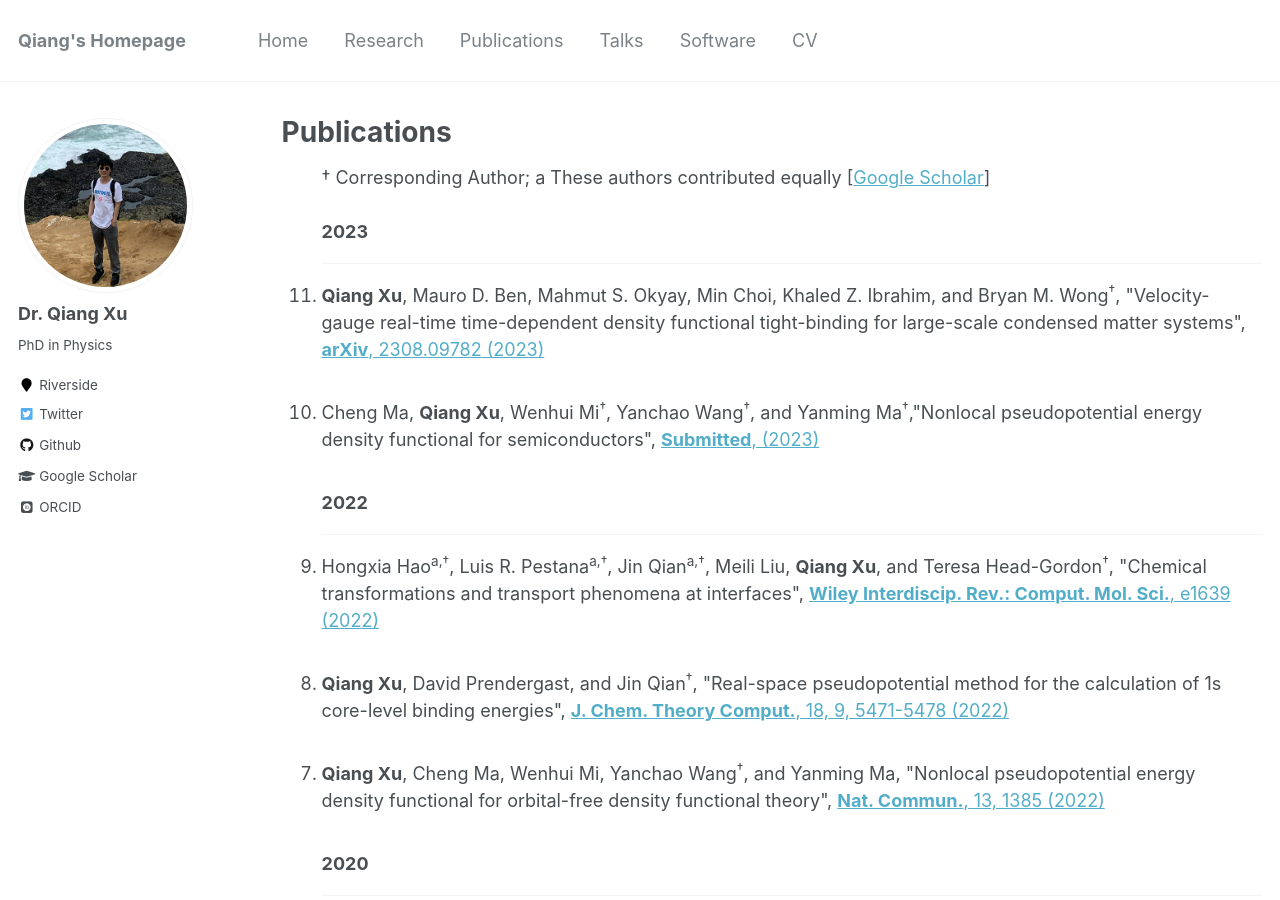
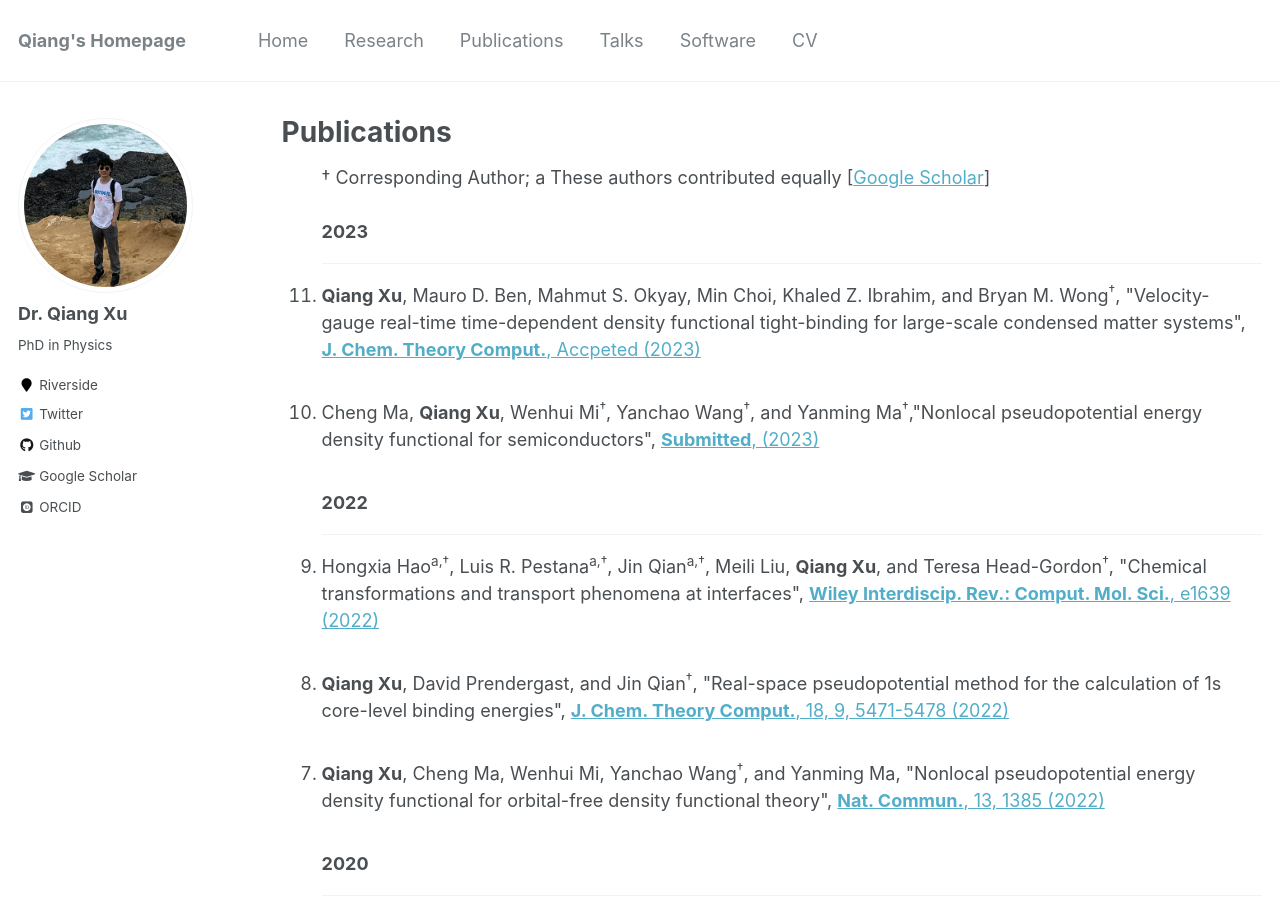
Before and after one commit to xqjlu/xqjlu.github.io, a Jekyll site: the page built from _pages/publications.md, in a window 1280 px wide and 900 px high. Built offline with Jekyll 4.4.1, drawn with Linux system fonts in a browser that asks for light colours; some web fonts are replaced.

Commit message:
JCTC accepted

```diff
--- a/_pages/publications.md
+++ b/_pages/publications.md
@@ -37,7 +37,7 @@ redirect_from:
 <b>2023</b>
 <hr align="left" color="#000000">
 <li><b>Qiang Xu</b>, Mauro D. Ben, Mahmut S. Okyay, Min Choi, Khaled Z. Ibrahim, and Bryan M. Wong<sup>†</sup>, "Velocity-gauge real-time time-dependent density functional tight-binding for large-scale condensed matter systems",
-<a href="https://doi.org/10.48550/arXiv.2308.09782" target="_blank"><b>arXiv</b>, 2308.09782 (2023)</a>
+<a href="https://doi.org/10.48550/arXiv.2308.09782" target="_blank"><b>J. Chem. Theory Comput.</b>, Accpeted (2023)</a>
 </li><br>
 
 <li>Cheng Ma, <b>Qiang Xu</b>, Wenhui Mi<sup>†</sup>, Yanchao Wang<sup>†</sup>, and Yanming Ma<sup>†</sup>,"Nonlocal pseudopotential energy density functional for semiconductors",
```
